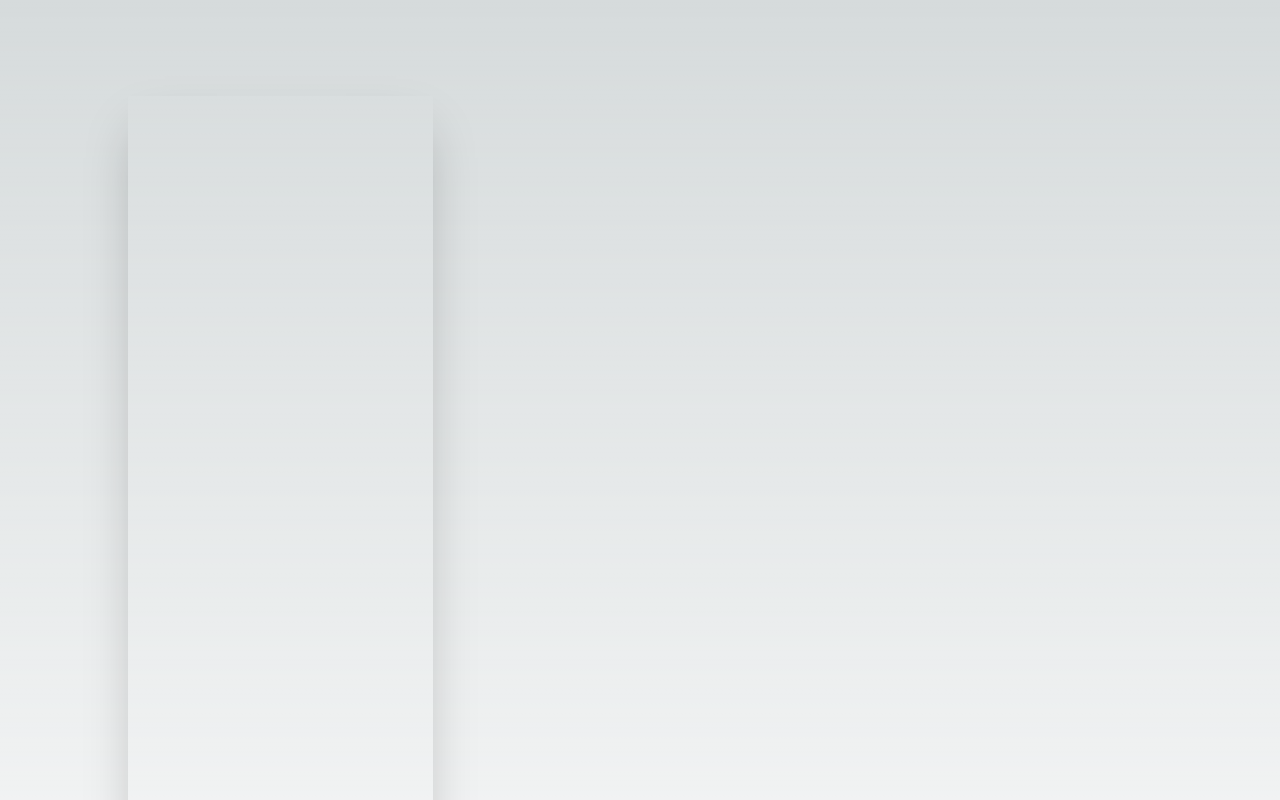
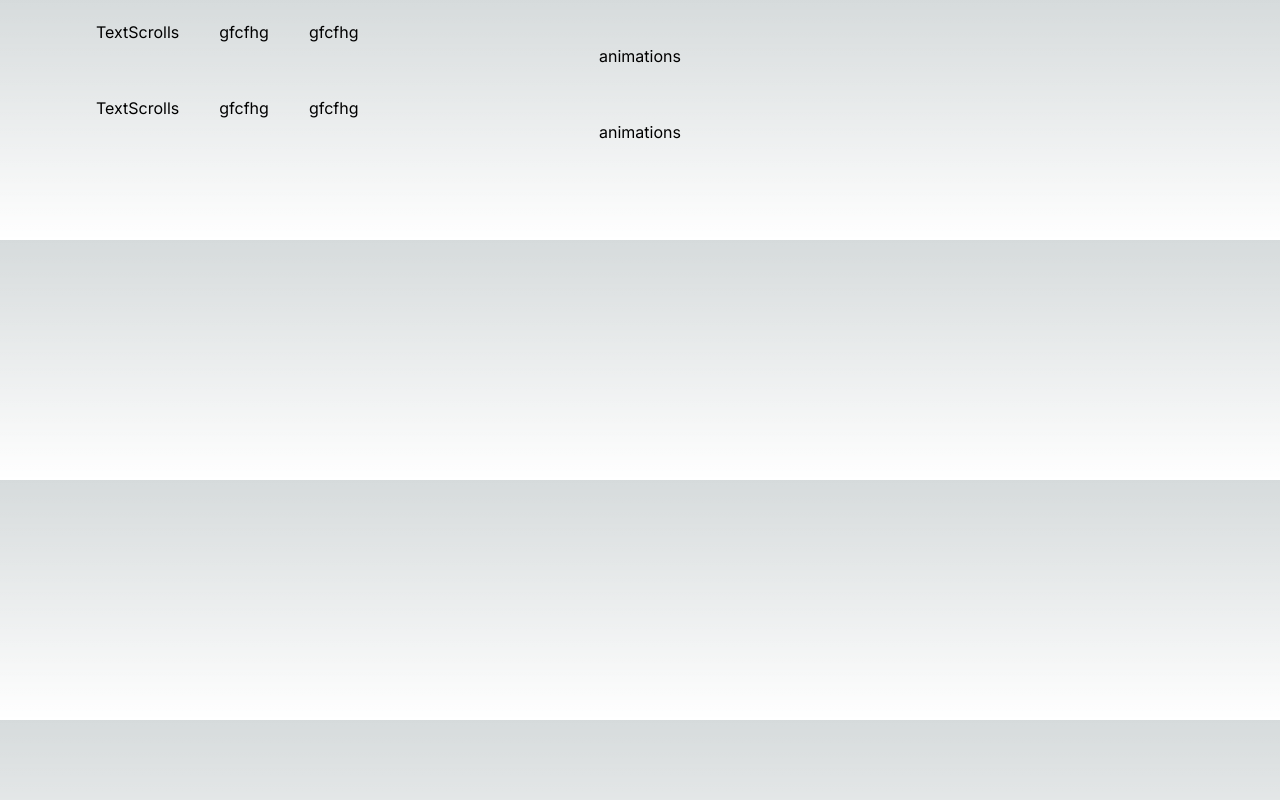
Before and after one commit to mungaben/Animations, a Next.js app: page / in a window 1280 px wide. Shown: the top 800 px of the page. Built offline with nearby package versions, Linux system fonts and the light colour scheme.

Commit message:
style:onscrollopacity change

```diff
--- /dev/null
+++ b/app/Textscroll/page.tsx
@@ -0,0 +1,38 @@
+
+
+
+
+
+import React from 'react'
+import OnscrollOPacity from '../components/Text/OnscrollOPacity'
+
+const page = () => {
+    return (
+        <div className=' flex  flex-col items-center justify-between p-24"'>
+            <div className="z-10 max-w-5xl w-full items-center justify-between font-mono text-sm lg:flex">
+
+
+
+                <div className=' h-[130vh]'>
+
+
+
+                    <div className=' h-[1200px]  items-center justify-between flex shadow-2xl'>
+                        <div className=' mx-auto'>
+                            <OnscrollOPacity />
+                        </div>
+                    </div>
+
+                </div>
+
+
+
+
+
+
+            </div>
+        </div>
+    )
+}
+
+export default page
--- /dev/null
+++ b/app/components/NavBar/NavTop.tsx
@@ -0,0 +1,41 @@
+
+
+
+import Link from 'next/link'
+import React from 'react'
+
+const NavTop = () => {
+  return (
+    <div className=' fixed top-0 w-full'>
+            <nav className="flex  flex-col items-center justify-between p-24 pt-5">
+    <div className=' mt-0  flex justify-even w-full items-center  gap-10  '>
+      <div>
+        <Link href={"/Textscroll"}>
+        TextScrolls
+        </Link>
+
+      </div>
+      <div>
+        gfcfhg
+      </div>
+      <div>
+        gfcfhg
+      </div>
+    </div>
+
+
+    animations
+
+
+
+  </nav>
+
+
+
+
+    </div>
+
+  )
+}
+
+export default NavTop
--- a/app/components/Text/OnscrollOPacity.tsx
+++ b/app/components/Text/OnscrollOPacity.tsx
@@ -11,7 +11,7 @@ import { ScrollTrigger } from 'gsap/ScrollTrigger';
 const OnscrollOPacity = () => {
     const refs = useRef<HTMLElement[]>([]);
     const Containerref = useRef<HTMLDivElement>(null);
-  const phrase="  Please note that this "
+  const phrase= "Good code is its own best documentation. As you’re about to add a comment, ask yourself, “How can I improve the code so that this comment isn’t needed?” Improve the code and then document it to make it even clearer. "
 
     const splitLetters = (word: string) => {
       let letters: React.ReactNode[] = [];
@@ -42,12 +42,12 @@ const OnscrollOPacity = () => {
 
     const CreateAnimation = () => {
         console.log("current ref",refs.current);
-        gsap.set(refs.current, { opacity: 0 });
+        // gsap.set(refs.current, { opacity: 0.3 });
         gsap.to(refs.current, {
             opacity: 1,
             ease: 'none',
 
-            stagger:0.8,
+            stagger:1,
             scrollTrigger: {
                 trigger: Containerref.current,
                 start: 'top 80%',
@@ -70,10 +70,13 @@ const OnscrollOPacity = () => {
 
 
   return (
-    <div ref={Containerref} className=' mx-4   justify-center items-center flex flex-wrap  '>
+
+    <div className=' flex '>
+    <div ref={Containerref} className=' mx-4   justify-center items-center flex flex-wrap  bottom-0 mb-0 '>
         {
             splitWords(phrase)
         }
+    </div>
     </div>
   )
 }
--- a/app/layout.tsx
+++ b/app/layout.tsx
@@ -1,6 +1,7 @@
 import './globals.css'
 import type { Metadata } from 'next'
 import { Inter } from 'next/font/google'
+import NavTop from './components/NavBar/NavTop'
 
 const inter = Inter({ subsets: ['latin'] })
 
@@ -16,7 +17,10 @@ export default function RootLayout({
 }) {
   return (
     <html lang="en">
-      <body className={inter.className}>{children}</body>
+      <body className={inter.className}>
+
+        <NavTop/>
+        {children}</body>
     </html>
   )
 }
--- a/app/page.tsx
+++ b/app/page.tsx
@@ -1,31 +1,28 @@
 import Image from 'next/image'
 import OnscrollOPacity from './components/Text/OnscrollOPacity'
+import Link from 'next/link'
 
 export default function Home() {
   return (
-    <main className="flex min-h-screen flex-col items-center justify-between p-24">
-      <div className="z-10 max-w-5xl w-full items-center justify-between font-mono text-sm lg:flex">
+    <main className="flex  flex-col items-center justify-between p-24">
+      <div className=' mt-0  flex justify-even w-full items-center  gap-10  '>
+        <div>
+          <Link href={"/Textscroll"}>
+          TextScrolls
+          </Link>
+
+        </div>
+        <div>
+          gfcfhg
+        </div>
+        <div>
+          gfcfhg
+        </div>
+      </div>
 
 
+      animations
 
-        <div className=' h-[130vh]'>
-
-
-
-          <div className=' h-[1200px]  items-center justify-between flex shadow-2xl'>
-            <div className=' mx-auto'>
-              <OnscrollOPacity />
-            </div>
-          </div>
-
-        </div>
-
-
-
-
-
-
-      </div>
 
 
     </main>
```
